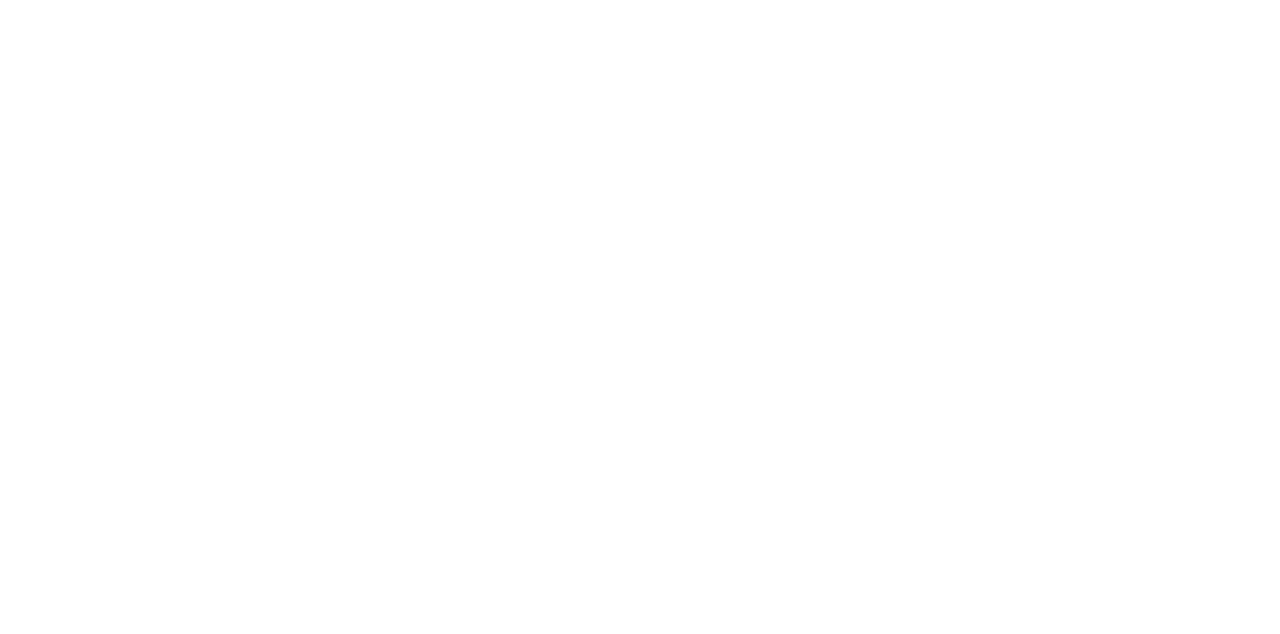
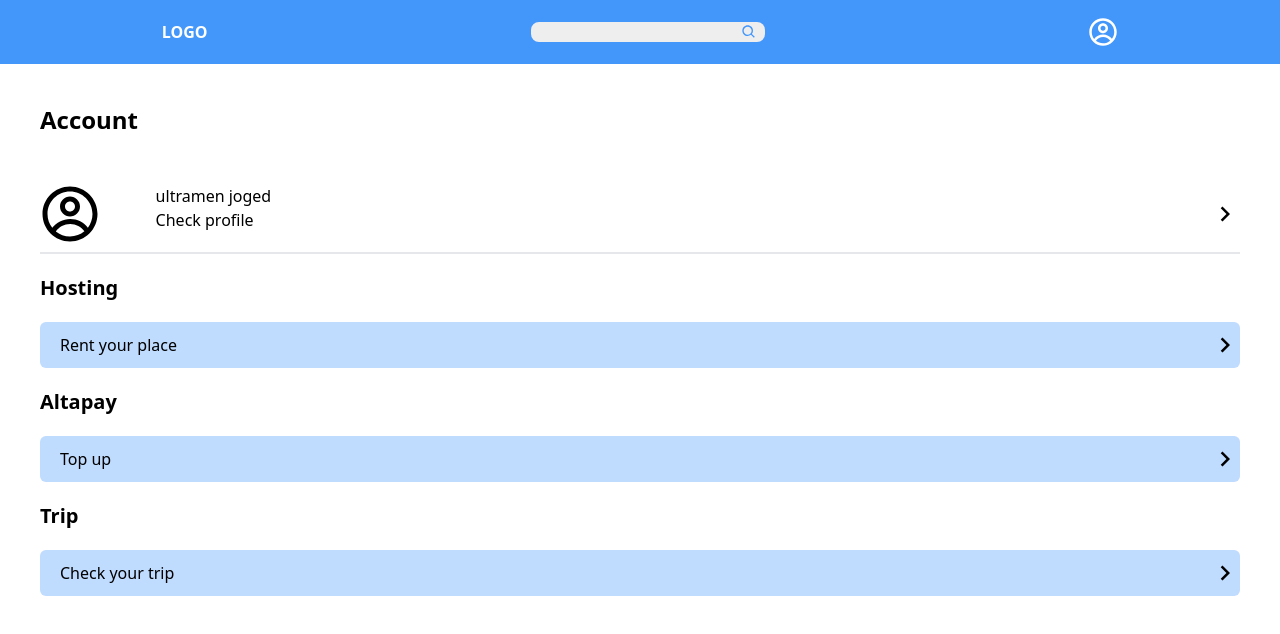
Before and after one commit to GP3-group1/ALTA-Airbnb-FE, a React (Vite) app: page /profile in a window 1280 px wide. Before the commit this address had no page. Shown: the top 634 px of the page. Built offline with nearby package versions, Linux system fonts and the light colour scheme.

Commit message:
add trip page account page

```diff
--- a/src/App.tsx
+++ b/src/App.tsx
@@ -4,6 +4,8 @@
 import Reserve from './Pages/Reserve'
 import Login from './Pages/Login'
 import Register from './Pages/Register'
+import Trip from './Pages/Trip'
+import Profile from './Pages/Profile'
 
 
 
@@ -12,10 +14,12 @@
   return (
     <BrowserRouter>
       <Routes>
+        <Route path='/' element={<Login/>} />
         <Route path='/home' element={<Home />} />
         <Route path='/reserve' element={<Reserve />} />
-        <Route path='/' element={<Login/>} />
         <Route path='/register' element={<Register/>} />
+        <Route path='/trip' element={<Trip/>} />
+        <Route path='/profile' element={<Profile/>} />
       </Routes>
     </BrowserRouter>
   )
--- a/src/Components/Navbar.tsx
+++ b/src/Components/Navbar.tsx
@@ -4,25 +4,35 @@
 import { AiOutlineHome } from 'react-icons/ai'
 import { CgProfile } from 'react-icons/cg'
 import { BiSearch } from 'react-icons/bi'
+import { useNavigate } from 'react-router'
 
 
 
 
 const Navbar = () => {
+    const navigate = useNavigate()
+
+    const goProfile = () => {
+        navigate('/profile')
+    }
+
+    const goHome = () => {
+        navigate('/home')
+    }
     return (
         <div>
             {screen.width > 767
                 ? <div className='w-full h-16 flex flex-row justify-around items-center bg-[#4397fb]'>
-                    <h1 className='text-white font-bold'>LOGO</h1>
+                    <h1 className='text-white cursor-pointer font-bold'onClick={goHome} >LOGO</h1>
                     <div className='flex bg-[#eeeeee] rounded-lg px-2 items-center' >
                         <input type="text" className='outline-none text-sm bg-transparent' />
                         <BiSearch className='text-[#4397fb] ' />
                     </div>
-                    <CgProfile className='text-3xl text-white' />
+                    <CgProfile onClick={goProfile} className='text-3xl cursor-pointer text-white' />
                 </div>
                 : <div className='w-full h-20 fixed bottom-0 flex flex-row justify-around items-center bg-[#4397fb]'>
-                    <AiOutlineHome className='text-4xl text-white' />
-                    <CgProfile className='text-4xl text-white' />
+                    <AiOutlineHome onClick={goHome} className='text-4xl text-white cursor-pointer' />
+                    <CgProfile onClick={goProfile} className='text-4xl cursor-pointer text-white' />
                 </div>
             }
         </div>
--- /dev/null
+++ b/src/Pages/Profile.tsx
@@ -0,0 +1,60 @@
+import React from 'react'
+import { CgProfile } from 'react-icons/cg'
+import Navbar from '../components/Navbar'
+
+import { MdKeyboardArrowRight } from 'react-icons/md'
+import { useNavigate } from 'react-router'
+
+const Profile = () => {
+    const Navigate = useNavigate()
+
+    const goTrip = () => {
+        Navigate('/trip')
+    }
+
+    return (
+        <>
+            <Navbar />
+            <div className='px-10 py-10'>
+                <h1 className='mb-10 text-2xl font-bold'>Account</h1>
+                {/* profile */}
+                <div className='border-b-2 py-2 flex flex-row cursor-pointer justify-between items-center'>
+                    <div className='grid grid-cols-2 w-fit '>
+                        <CgProfile className='text-6xl' />
+                        <div>
+                            <p>ultramen joged</p>
+                            <p>Check profile</p>
+                        </div>
+                    </div>
+                    <MdKeyboardArrowRight className='text-3xl ' />
+                </div>
+                {/* hosting */}
+                <h1 className='my-5 text-xl font-semibold '>Hosting</h1>
+                <div className='bg-blue-200 pl-5 rounded-md py-2 cursor-pointer flex flex-row justify-between items-center'>
+                    <div className='grid grid-cols-2 w-fit '>
+                    <p>Rent your place</p>
+                    </div>
+                    <MdKeyboardArrowRight className='text-3xl ' />
+                </div>
+                {/* altapay */}
+                <h1 className='my-5 text-xl font-semibold '>Altapay</h1>
+                <div className='bg-blue-200 pl-5 rounded-md py-2 flex flex-row cursor-pointer justify-between items-center'>
+                    <div className='grid grid-cols-2 w-fit '>
+                    <p>Top up</p>
+                    </div>
+                    <MdKeyboardArrowRight className='text-3xl ' />
+                </div>
+                {/* trip */}
+                <h1 className='my-5 text-xl font-semibold '>Trip</h1>
+                <div onClick={goTrip} className='bg-blue-200 pl-5 rounded-md py-2 flex cursor-pointer flex-row justify-between items-center'>
+                    <div className='grid grid-cols-2 w-fit '>
+                    <p>Check your trip</p>
+                    </div>
+                    <MdKeyboardArrowRight className='text-3xl ' />
+                </div>
+            </div>
+        </>
+    )
+}
+
+export default Profile
--- a/src/Pages/Reserve.tsx
+++ b/src/Pages/Reserve.tsx
@@ -2,8 +2,14 @@
 import Navbar from '../components/Navbar'
 
 import seririt from '../assets/seririt.jpg'
+import { useNavigate } from 'react-router'
 
 const Reserve = () => {
+    const navigate = useNavigate()
+
+    const handlePayment = () => {
+        navigate('')
+    }
     return (
         <>
             <Navbar />
@@ -62,7 +68,7 @@
                                 <div className='border-2 text-black flex h-10 items-center justify-center rounded-lg'>Check in Date</div>
                                 <div className='border-2 text-black flex h-10 items-center justify-center rounded-lg'>Check out Date</div>
                             </div>
-                            <div className='bg-[#4397fb] text-white mt-10 h-10 flex justify-center items-center rounded-md text-xl font-medium '>Check Svailable</div>
+                            <div onClick={handlePayment} className='bg-[#4397fb] text-white mt-10 h-10 flex justify-center items-center rounded-md text-xl font-medium '>Check Svailable</div>
                         </div>
                     </div>
                 </div>
--- /dev/null
+++ b/src/Pages/Trip.tsx
@@ -0,0 +1,53 @@
+import React from 'react'
+import Navbar from '../components/Navbar'
+
+const Trip = () => {
+    return (
+        <>
+            <Navbar />
+            <div className='px-10 py-5 mb-10  ' >
+                <h1 className='font-bold text-2xl mb-10'>Trip</h1>
+                {/* history payment */}
+                <div className='flex flex-col gap-2 border-t-2 mb-5 py-5 '>
+                    <h1 className='textmd font-semibold'>Vila Premium A3</h1>
+                    <div className='w-full md:w-96  grid grid-cols-2 gap-5'>
+                        <div className='border-2 rounded-md text-center'>12/3/2023</div>
+                        <div className='border-2 rounded-md text-center'>12/3/2023</div>
+                    </div>
+                    <p><span className='text-orange-600'>$20</span> x 2</p>
+                    <p className='font-semibold'>Total price : <span className='text-orange-600'>$40</span></p>
+                </div>
+                <div className='flex flex-col gap-2 border-t-2 mb-5 py-5 '>
+                    <h1 className='textmd font-semibold'>Vila Premium A3</h1>
+                    <div className='w-full md:w-96  grid grid-cols-2 gap-5'>
+                        <div className='border-2 rounded-md text-center'>12/3/2023</div>
+                        <div className='border-2 rounded-md text-center'>12/3/2023</div>
+                    </div>
+                    <p><span className='text-orange-600'>$20</span> x 2</p>
+                    <p className='font-semibold'>Total price : <span className='text-orange-600'>$40</span></p>
+                </div>
+                <div className='flex flex-col gap-2 border-t-2 mb-5 py-5 '>
+                    <h1 className='textmd font-semibold'>Vila Premium A3</h1>
+                    <div className='w-full md:w-96  grid grid-cols-2 gap-5'>
+                        <div className='border-2 rounded-md text-center'>12/3/2023</div>
+                        <div className='border-2 rounded-md text-center'>12/3/2023</div>
+                    </div>
+                    <p><span className='text-orange-600'>$20</span> x 2</p>
+                    <p className='font-semibold'>Total price : <span className='text-orange-600'>$40</span></p>
+                </div>
+                <div className='flex flex-col gap-2 border-t-2 mb-5 py-5 '>
+                    <h1 className='textmd font-semibold'>Vila Premium A3</h1>
+                    <div className='w-full md:w-96  grid grid-cols-2 gap-5'>
+                        <div className='border-2 rounded-md text-center'>12/3/2023</div>
+                        <div className='border-2 rounded-md text-center'>12/3/2023</div>
+                    </div>
+                    <p><span className='text-orange-600'>$20</span> x 2</p>
+                    <p className='font-semibold'>Total price : <span className='text-orange-600'>$40</span></p>
+                </div>
+
+            </div>
+        </>
+    )
+}
+
+export default Trip
```
